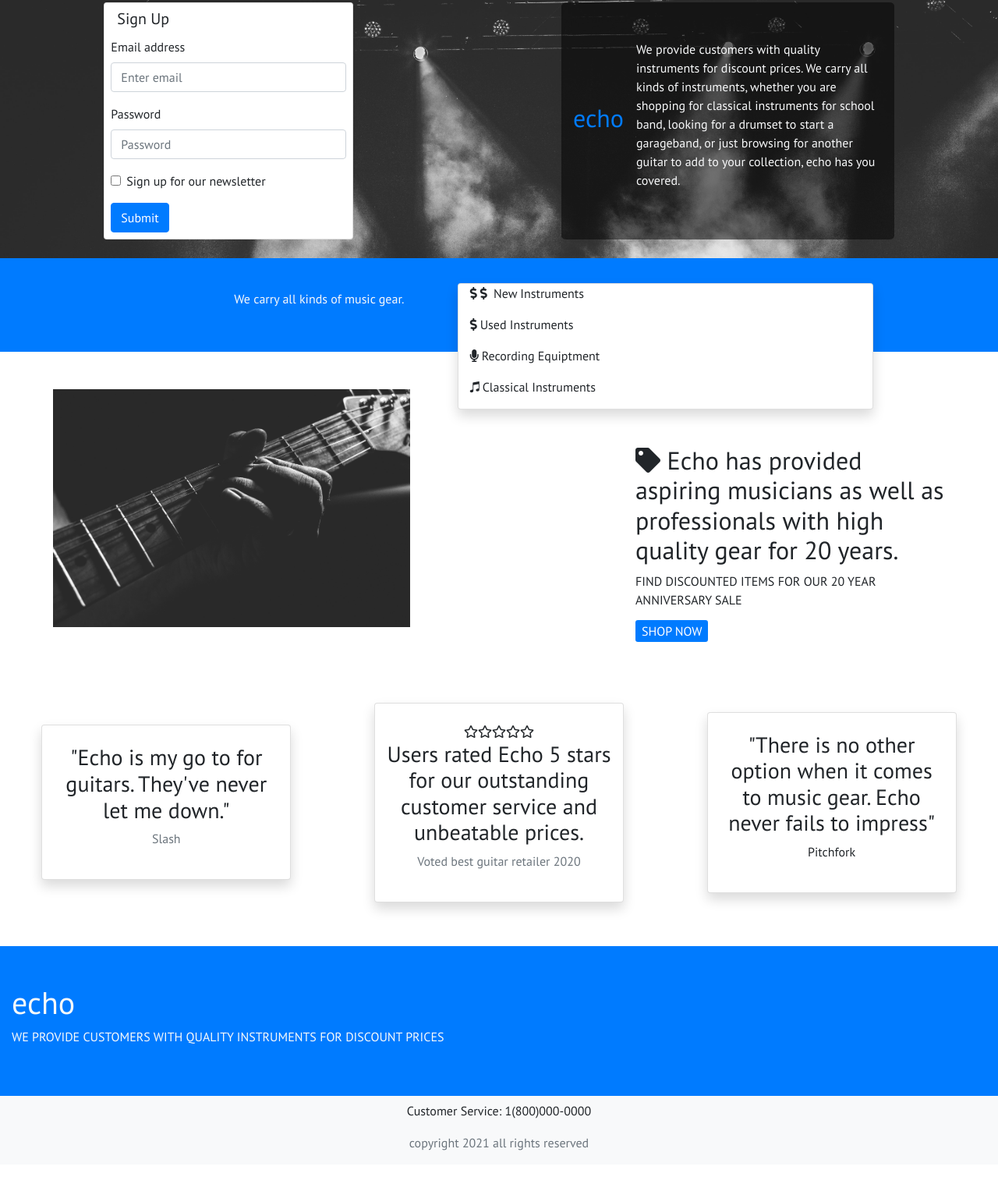
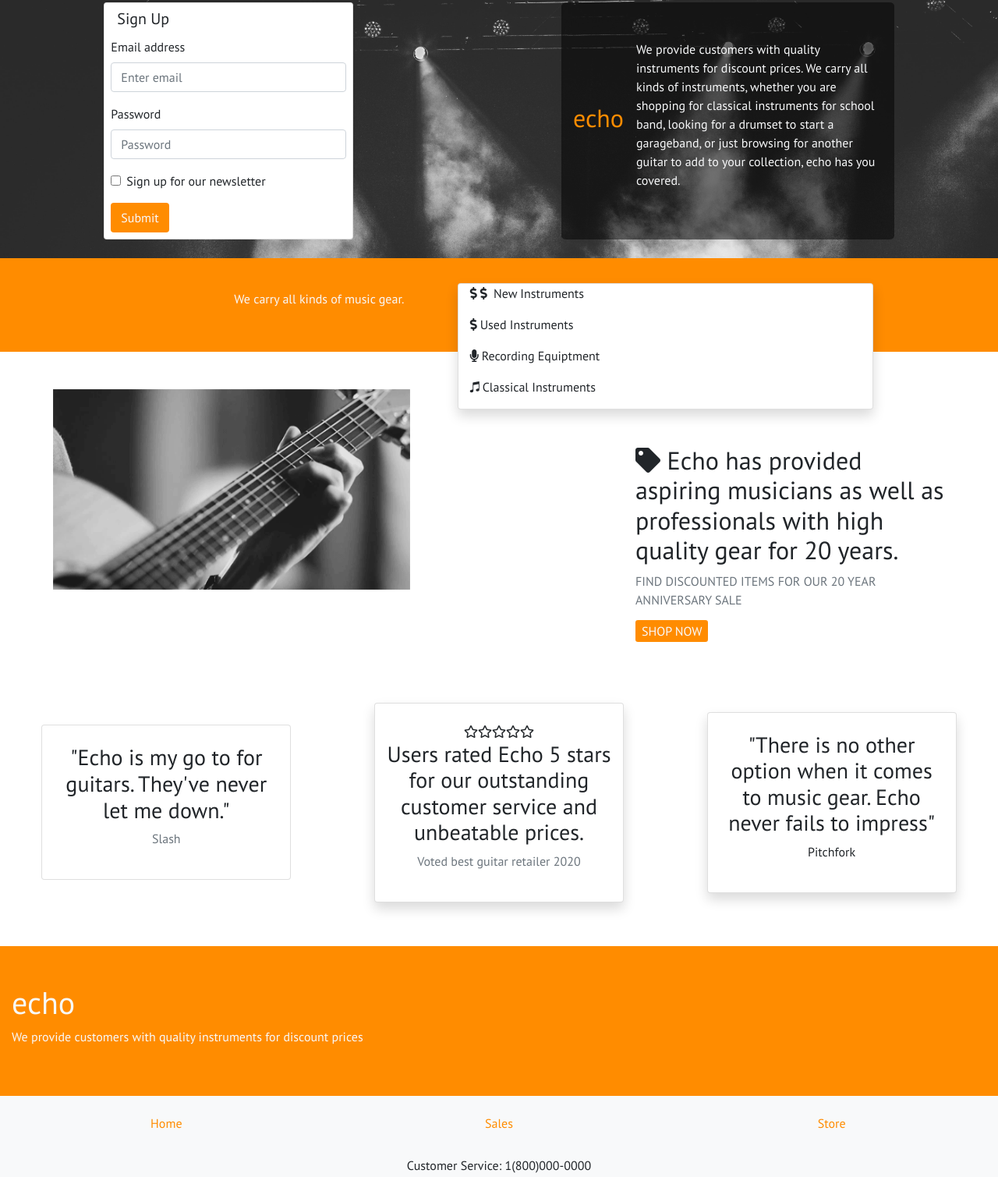
Before and after one commit to ethanboone/Checkpoint1, a plain HTML site: page index.html in a window 1280 px wide. Shown: the part 77-1586 px from the top of the page at 78% size. Drawn offline with nearby package versions, Linux system fonts and the light colour scheme.

Commit message:
changed colors, added gif, and scroll to on menu

```diff
--- a/index.html
+++ b/index.html
@@ -16,7 +16,7 @@
     <title>echo</title>
 </head>
 
-<body>
+<body id="top-page">
     <header class="sticky-top">
         <nav class="navbar navbar-light bg-primary">
             <span class="navbar-brand text-light mb-0 h1">echo</span>
@@ -44,12 +44,12 @@
                             <input type="checkbox" class="form-check-input" id="exampleCheck1">
                             <label class="form-check-label" for="exampleCheck1">Sign up for our newsletter</label>
                         </div>
-                        <button type="submit" class="btn btn-primary">Submit</button>
+                        <button type="submit" class="btn primary-bg text-light">Submit</button>
                     </form>
                 </div>
 
-                <div class="col-10 col-md-4 d-md-flex d-none align-items-center card-transparent">
-                    <h2 class="pr-3 text-primary">echo</h2>
+                <div class="col-10 col-md-4 d-md-flex d-none align-items-center card-transparent fadeIn">
+                    <h2 class="pr-3 primary-text">echo</h2>
                     <p class="text-light">We provide customers with quality instruments for discount prices. We carry
                         all kinds of
                         instruments, whether you are shopping for classical instruments for school band, looking for a
@@ -57,7 +57,7 @@
                         echo has you covered.</p>
                 </div>
             </div>
-            <div class="row card-overlay bg-primary py-3">
+            <div class="row card-overlay bg-primary py-3" id="mid-page">
                 <div
                     class="col-12 col-md-5 d-flex py-4 order-3 order-sm-1 justify-content-between not-overlayed-card text-light">
                     <h2></h2>
@@ -79,20 +79,22 @@
             </div>
             <div class="row justify-content-around my-5 align-content-center">
                 <div class="col-12 col-md-6">
-                    <img src="caio-silva-C7RFkKvThG4-unsplash.jpg" class="w-75" alt="">
+                    <img src="guitargif.gif" class="w-75" alt="">
+                    <!--<img src="caio-silva-C7RFkKvThG4-unsplash.jpg" class="w-75" alt="">-->
                 </div>
 
                 <div class="col-12 col-md-4 pt-5 my-4">
                     <h2><i class="fas fa-tag"></i> Echo has provided aspiring musicians as well as professionals with
                         high quality gear for
                         20 years.</h2>
-                    <p class=text-muted">FIND DISCOUNTED ITEMS FOR OUR 20 YEAR ANNIVERSARY SALE</p>
-                    <btn class="btn-primary px-2 py-1 rounded-sm">SHOP NOW</btn>
+                    <p class="text-muted">FIND DISCOUNTED ITEMS FOR OUR 20 YEAR ANNIVERSARY SALE</p>
+                    <btn class="primary-bg text-light px-2 py-1 rounded-sm">SHOP NOW</btn>
 
                 </div>
             </div>
             <div class="row justify-content-around align-items-center mb-5">
-                <div class="col-12 col-md-3 order-2 order-md-1d-flex flex-column text-center card py-4 my-2 shadow">
+                <div
+                    class="col-12 col-md-3 order-2 order-md-1d-flex flex-column text-center card py-4 my-2 hover-shadow">
                     <h3>"<span>Echo is my go to for guitars. They've never let me down.</span>"</h3>
                     <p class="text-muted">Slash</p>
                 </div>
@@ -120,9 +122,21 @@
             <div class="row">
                 <div class="col-12 d-flex flex-column bg-primary text-light py-5">
                     <h1>echo</h1>
-                    <p>WE PROVIDE CUSTOMERS WITH QUALITY INSTRUMENTS FOR DISCOUNT PRICES</p>
+                    <p>We provide customers with quality instruments for discount prices</p>
                 </div>
                 <div class="col-12 d-flex flex-column justify-content-center bg-light text-primary">
+                    <div class="row justify-content-around my-3 smooth-scroll">
+                        <div class="col-1 d-flex justify-content-around">
+                            <div class="btn primary-text"><a href="#top-page" class="primary-text">Home</a></div>
+                        </div>
+                        <div class="col-1 d-flex justify-content-around">
+                            <div class="btn"><a href="#mid-page" class="primary-text">Sales</a></div>
+                        </div>
+                        <div class="col-1 d-flex justify-content-around">
+                            <div class="btn primary-text">Store
+                            </div>
+                        </div>
+                    </div>
                     <div class="btn pb-0 mb-0">
                         <p>
                             Customer Service: 1(800)000-0000
--- a/style.css
+++ b/style.css
@@ -1,6 +1,22 @@
 body {
     font-family: "PT Sans", sans-serif;
 }
+
+.primary-bg {
+    background-color: darkorange !important;
+}
+
+.primary-text {
+    color: darkorange !important;
+}
+.bg-primary {
+    background-color: darkorange !important;
+}
+
+.text-primary {
+    text-color: darkorange !important;
+}
+
 
 .background-image {
     background-image: url(tim-toomey-eiY4KJ62P5Q-unsplash.jpg);
```
Also changed, not shown: guitargif.gif (added).
